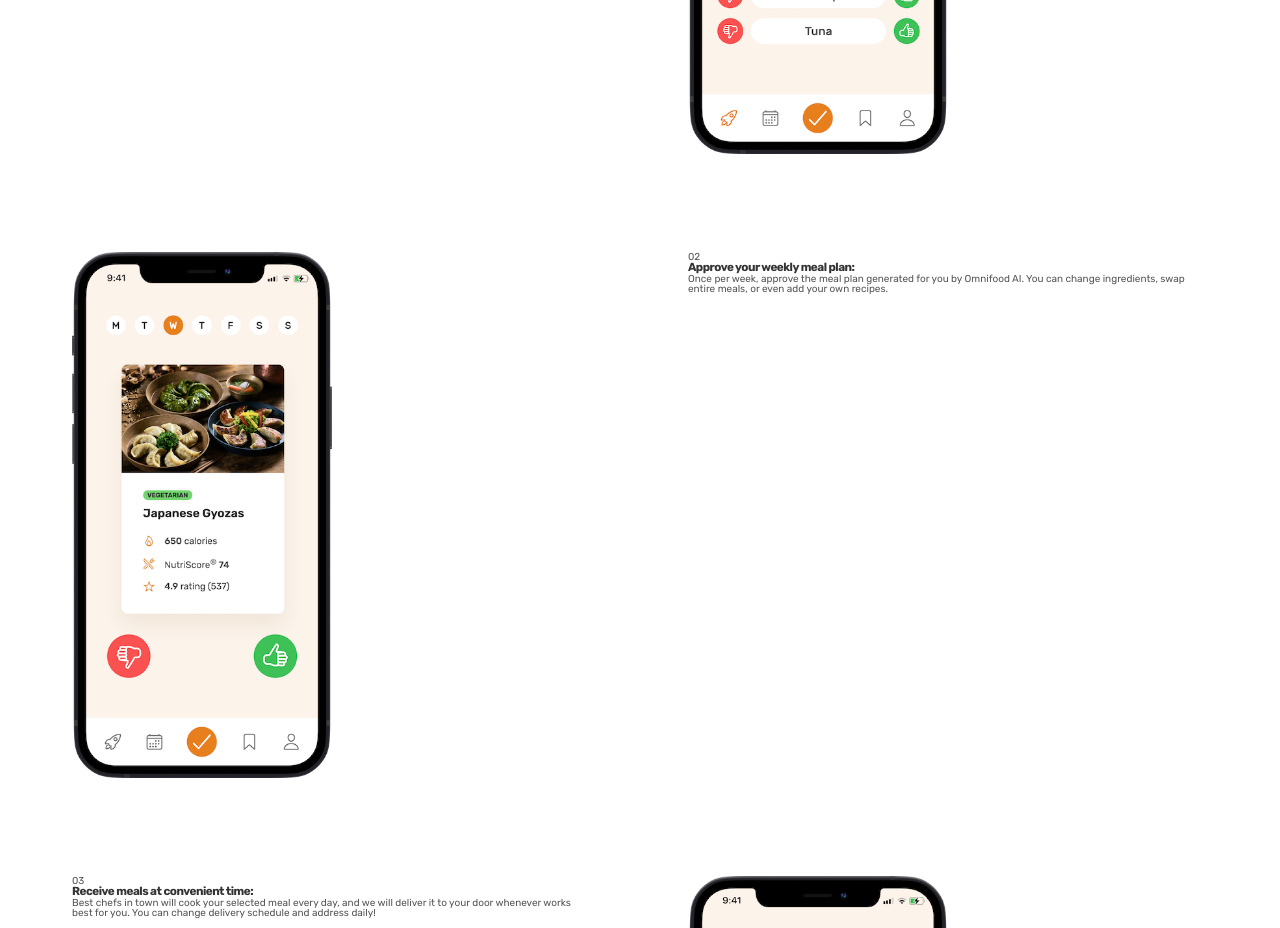
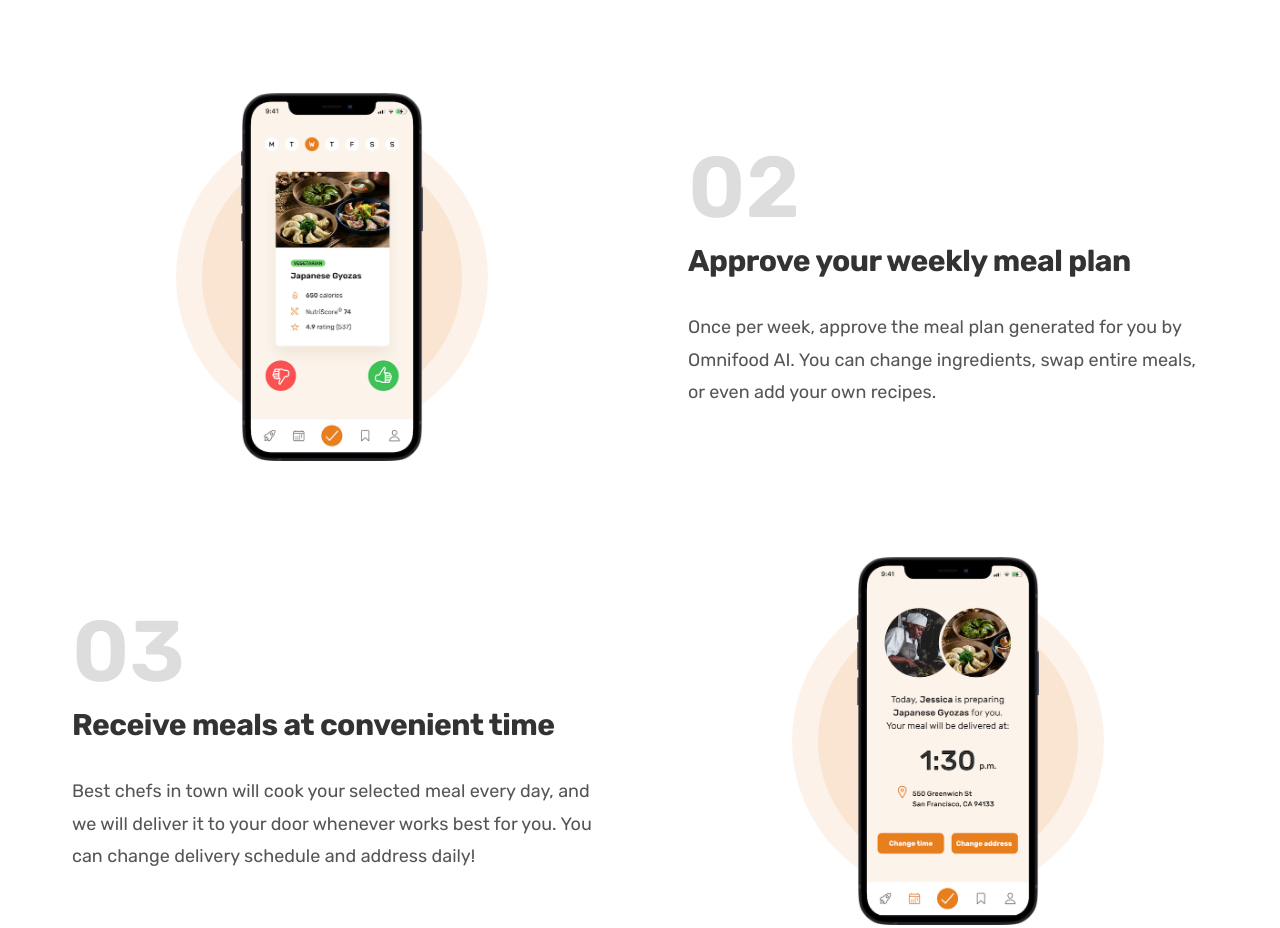
Before and after one commit to TimothyGV/Omnifood, a plain HTML site: page index.html in a window 1280 px wide. Shown: the part 1408-2336 px from the top of the page. Drawn offline with Linux system fonts and the light colour scheme.

Commit message:
Updates how section

```diff
--- /dev/null
+++ b/CSS/general.css
@@ -0,0 +1,185 @@
+/*
+---- 01 TYPOGRAPHY SYSTEM
+- Font size system (px)
+10 / 12 / 14 / 16 / 18 / 20 / 24 / 30 / 36 / 44 / 52 / 62 / 74 / 86 / 98
+
+- Font-weights:
+Default: 400;
+Medium: 500
+Semi-bold: 600
+Bold: 700
+
+- Line-heights:
+Default: 1
+Small: 1.05
+Medium: 1.2
+Paragraph default: 1.6
+
+- Letter spacing
+-0.5px
+0.75px
+
+---- 02 COLORS
+- Primary: #e67e22;
+
+- Tints:
+#fdf2e9
+#fae5d3
+
+- Shades:
+#cf711f;
+- Accents:
+- Greys:
+#555
+#333
+
+---- 05 SHADOWS
+
+---- 06 BORDER-RADIUS
+Default: 9px
+
+---- 07 WHITESPACE
+- Spacing system (px)
+2 / 4 / 8 / 12 / 16 / 24 / 32 / 48 / 64 / 80 / 96 / 128
+
+
+
+*/
+
+/**************************/
+/* GENERAL STYLING */
+/**************************/
+
+* {
+  padding: 0;
+  margin: 0;
+  box-sizing: border-box;
+}
+
+html {
+  /* font-size: 10px; */
+  /* 10px / 16px = 0.625 */
+  /* Percentage of user's browser font-size setting */
+  font-size: 62.5%;
+}
+
+body {
+  font-family: "Rubik", sans-serif;
+  line-height: 1;
+  font-weight: 400;
+  color: #555;
+}
+
+/**************************/
+/* GENERAL REUSABLE COMPONENTS */
+/**************************/
+
+.container {
+  /* 1140px */
+  max-width: 120rem;
+  margin: 0 auto;
+  padding: 0 3.2rem;
+}
+
+.grid {
+  display: grid;
+  column-gap: 6.4rem;
+  gap: 9.6rem;
+}
+
+.grid--2-cols {
+  grid-template-columns: repeat(2, 1fr);
+}
+.grid--3-cols {
+  grid-template-columns: repeat(3, 1fr);
+}
+.grid--4-cols {
+  grid-template-columns: repeat(4, 1fr);
+}
+
+.grid--center-v {
+  align-items: center;
+}
+
+.heading-primary,
+.heading-secondary,
+.heading-tertiary {
+  font-weight: 700;
+  color: #333;
+  letter-spacing: -0.5px;
+}
+.heading-primary {
+  font-size: 5.2rem;
+  line-height: 1.05;
+  margin-bottom: 3.2rem;
+}
+
+.heading-secondary {
+  font-size: 4.4rem;
+  line-height: 1.2;
+  margin-bottom: 9.6rem;
+}
+.heading-tertiary {
+  font-size: 3rem;
+  line-height: 1.2;
+  margin-bottom: 3.2rem;
+}
+
+.subheading {
+  display: block;
+  font-size: 1.6rem;
+  font-weight: 500;
+  letter-spacing: 0.75px;
+  color: #cf711f;
+  text-transform: uppercase;
+  margin-bottom: 1.6rem;
+}
+
+.btn,
+.btn:link,
+.btn:visited {
+  display: inline-block;
+
+  text-decoration: none;
+  font-size: 2rem;
+  font-weight: 600;
+  padding: 1.6rem 3.2rem;
+  border-radius: 9px;
+
+  /* Only necessary for .btn */
+  border: none;
+  cursor: pointer;
+  font-family: inherit;
+
+  /* Put transition on original "state" */
+  /* transition: background-color 0.3s; */
+  transition: all 0.3s;
+}
+
+.btn--full:link,
+.btn--full:visited {
+  background-color: #e67e22;
+  color: #fff;
+}
+
+.btn--full:hover,
+.btn--full:active {
+  background-color: #cf711f;
+}
+
+.btn--outline:link,
+.btn--outline:visited {
+  background-color: #fff;
+  color: #555;
+}
+
+.btn--outline:hover,
+.btn--outline:active {
+  background-color: #fdf2e9;
+  /* Trick to add border inside */
+  box-shadow: inset 0 0 0 3px #fff;
+}
+
+.margin-right-sm {
+  margin-right: 1.6rem !important;
+}
--- a/CSS/style.css
+++ b/CSS/style.css
@@ -1,182 +1,3 @@
-/*
----- 01 TYPOGRAPHY SYSTEM
-- Font size system (px)
-10 / 12 / 14 / 16 / 18 / 20 / 24 / 30 / 36 / 44 / 52 / 62 / 74 / 86 / 98
-
-- Font-weights:
-Default: 400;
-Medium: 500
-Semi-bold: 600
-Bold: 700
-
-- Line-heights:
-Default: 1
-Small: 1.05
-Medium: 1.2
-Paragraph default: 1.6
-
-- Letter spacing
--0.5px
-0.75px
-
----- 02 COLORS
-- Primary: #e67e22;
-
-
-
-- Tints:
-#fdf2e9
-- Shades:
-#cf711f;
-- Accents:
-- Greys:
-#555
-#333
-
----- 05 SHADOWS
-
----- 06 BORDER-RADIUS
-Default: 9px
-
----- 07 WHITESPACE
-- Spacing system (px)
-2 / 4 / 8 / 12 / 16 / 24 / 32 / 48 / 64 / 80 / 96 / 128
-
-
-
-*/
-
-/**************************/
-/* GENERAL STYLING */
-/**************************/
-
-* {
-  padding: 0;
-  margin: 0;
-  box-sizing: border-box;
-}
-
-html {
-  /* font-size: 10px; */
-  /* 10px / 16px = 0.625 */
-  /* Percentage of user's browser font-size setting */
-  font-size: 62.5%;
-}
-
-body {
-  font-family: "Rubik", sans-serif;
-  line-height: 1;
-  font-weight: 400;
-  color: #555;
-}
-
-/**************************/
-/* GENERAL REUSABLE COMPONENTS */
-/**************************/
-
-.container {
-  /* 1140px */
-  max-width: 120rem;
-  margin: 0 auto;
-  padding: 0 3.2rem;
-}
-
-.grid {
-  display: grid;
-  grid-template-columns: repeat(2, 1fr);
-  gap: 9.6rem;
-}
-
-.grid--2-cols {
-  grid-template-columns: repeat(2, 1fr);
-}
-.grid--3-cols {
-  grid-template-columns: repeat(3, 1fr);
-}
-.grid--4-cols {
-  grid-template-columns: repeat(4, 1fr);
-}
-
-.heading-primary,
-.heading-secondary,
-.heading-tertiary {
-  font-weight: 700;
-  color: #333;
-  letter-spacing: -0.5px;
-}
-.heading-primary {
-  font-size: 5.2rem;
-  line-height: 1.05;
-  margin-bottom: 3.2rem;
-}
-
-.heading-secondary {
-  font-size: 4.4rem;
-  line-height: 1.2;
-  margin-bottom: 9.6rem;
-}
-.heading-tertiary {
-}
-
-.subheading {
-  display: block;
-  font-size: 1.6rem;
-  font-weight: 500;
-  letter-spacing: 0.75px;
-  color: #cf711f;
-  text-transform: uppercase;
-  margin-bottom: 1.6rem;
-}
-
-.btn,
-.btn:link,
-.btn:visited {
-  display: inline-block;
-
-  text-decoration: none;
-  font-size: 2rem;
-  font-weight: 600;
-  padding: 1.6rem 3.2rem;
-  border-radius: 9px;
-
-  /* Only necessary for .btn */
-  border: none;
-  cursor: pointer;
-  font-family: inherit;
-
-  /* Put transition on original "state" */
-  /* transition: background-color 0.3s; */
-  transition: all 0.3s;
-}
-
-.btn--full:link,
-.btn--full:visited {
-  background-color: #e67e22;
-  color: #fff;
-}
-
-.btn--full:hover,
-.btn--full:active {
-  background-color: #cf711f;
-}
-
-.btn--outline:link,
-.btn--outline:visited {
-  background-color: #fff;
-  color: #555;
-}
-
-.btn--outline:hover,
-.btn--outline:active {
-  background-color: #fdf2e9;
-  /* Trick to add border inside */
-  box-shadow: inset 0 0 0 3px #fff;
-}
-
-.margin-right-sm {
-  margin-right: 1.6rem !important;
-}
-
 /**************************/
 /* HEADER */
 /**************************/
@@ -303,8 +124,53 @@ body {
   padding: 9.6rem 0;
 }
 
+.step-number {
+  font-size: 8.6rem;
+  font-weight: 600;
+  color: #ddd;
+  margin-bottom: 1.2rem;
+}
+.step-description {
+  font-size: 1.8rem;
+  line-height: 1.8;
+}
+
+.step-img-box {
+  position: relative;
+  display: flex;
+  justify-content: center;
+  align-items: center;
+}
+
+.step-img-box::before,
+.step-img-box::after {
+  content: "";
+  display: block;
+  position: absolute;
+  top: 50%;
+  left: 50%;
+  transform: translate(-50%, -50%);
+  border-radius: 50%;
+}
+
+.step-img-box::before {
+  width: 60%;
+  /* height: 100px; */
+  /* 60% of parents width */
+  padding-bottom: 60%;
+  background-color: #fdf2e9;
+  z-index: -2;
+}
+
+.step-img-box::after {
+  width: 50%;
+  padding-bottom: 50%;
+  background-color: #fae5d3;
+  z-index: -1;
+}
+
 .step-img {
-  width: 50%;
+  width: 35%;
 }
 
 /* If container is larger than max-wdith, than width of element is equal to specified.
--- a/index.html
+++ b/index.html
@@ -5,6 +5,7 @@
     <meta http-equiv="X-UA-Compatible" content="IE=edge" />
     <meta name="viewport" content="width=device-width, initial-scale=1.0" />
     <link rel="stylesheet" href="./CSS/style.css" />
+    <link rel="stylesheet" href="./CSS/general.css" />
     <link rel="preconnect" href="https://fonts.googleapis.com" />
     <link rel="preconnect" href="https://fonts.gstatic.com" crossorigin />
     <link
@@ -73,7 +74,7 @@
             Your daily dose of health in 3 simple steps
           </h2>
         </div>
-        <div class="container grid grid--2-cols">
+        <div class="container grid grid--2-cols grid--center-v">
           <!-- STEP 01 -->
           <div class="step-text-box">
             <p class="step-number">01</p>
@@ -104,7 +105,7 @@
           </div>
           <div class="step-text-box">
             <p class="step-number">02</p>
-            <h3 class="heading-tertiary">Approve your weekly meal plan:</h3>
+            <h3 class="heading-tertiary">Approve your weekly meal plan</h3>
             <p class="step-description">
               Once per week, approve the meal plan generated for you by Omnifood
               AI. You can change ingredients, swap entire meals, or even add
@@ -114,7 +115,7 @@
           <!-- STEP 03 -->
           <div class="step-text-box">
             <p class="step-number">03</p>
-            <h3 class="heading-tertiary">Receive meals at convenient time:</h3>
+            <h3 class="heading-tertiary">Receive meals at convenient time</h3>
             <p class="step-description">
               Best chefs in town will cook your selected meal every day, and we
               will deliver it to your door whenever works best for you. You can
```
